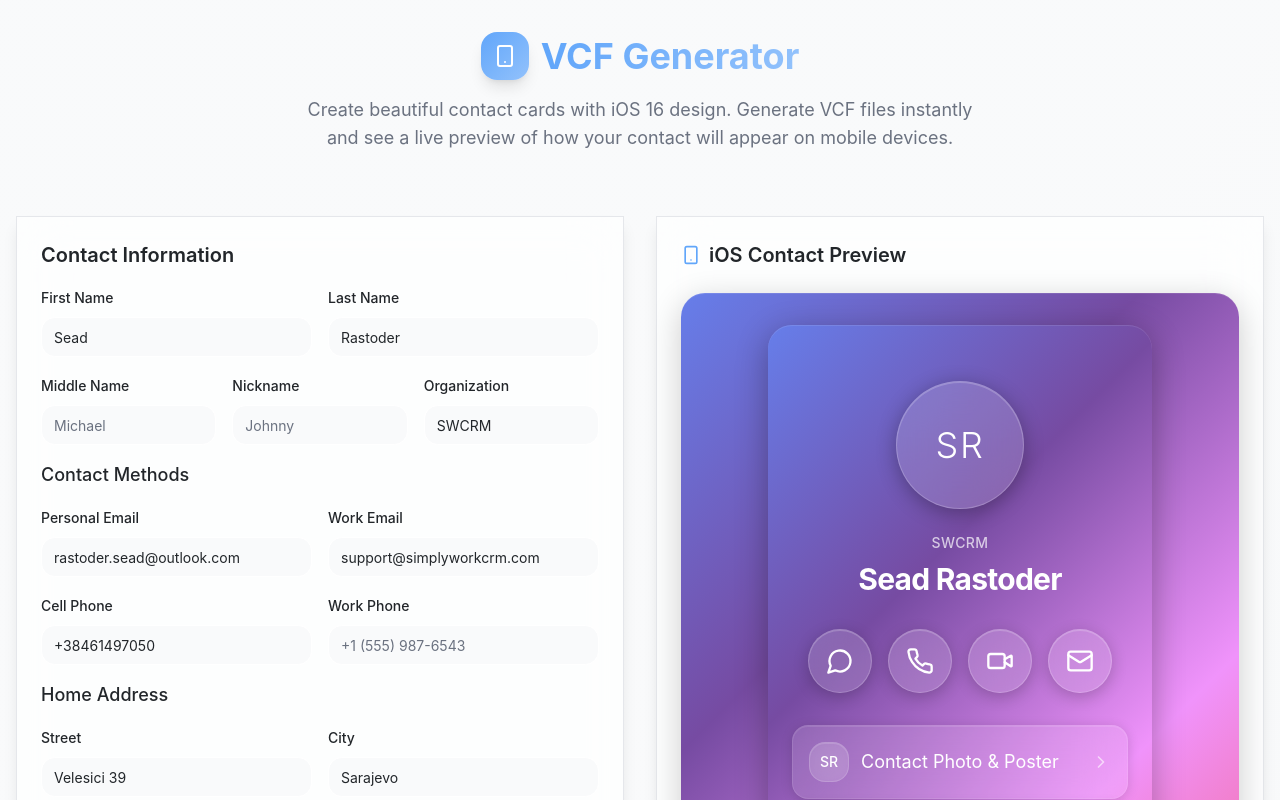
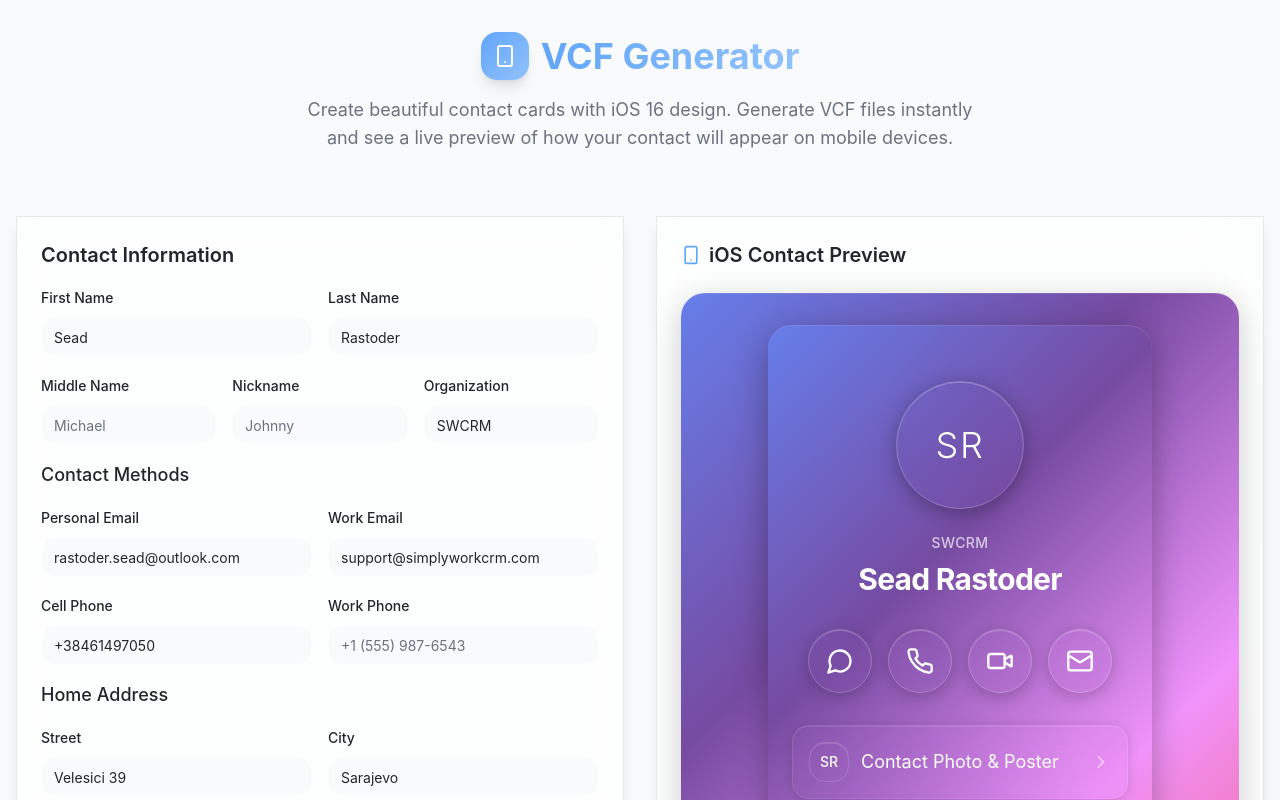
Before and after one commit to SimplyWorkCRM/swcrm-vcf-generator, a React (Vite) app: page / in a window 1280 px wide. Shown: the top 800 px of the page. Built offline with nearby package versions, Linux system fonts and the light colour scheme; the HTML template or start-up script is replaced by a standard one.

Commit message:
Refine glassmorphism darkness

```diff
--- a/src/index.css
+++ b/src/index.css
@@ -156,7 +156,8 @@ All colors MUST be HSL.
 
   .glass-avatar {
     @apply rounded-full backdrop-blur-xl border border-white/20;
-    background: rgba(255, 255, 255, 0.15);
+    background: rgba(0, 0, 0, 0.08), rgba(255, 255, 255, 0.12);
+    background-blend-mode: overlay;
     box-shadow:
       inset 0 1px 0 rgba(255, 255, 255, 0.2),
       0 4px 20px rgba(0, 0, 0, 0.3);
@@ -164,13 +165,15 @@ All colors MUST be HSL.
 
   .glass-mini-avatar {
     @apply rounded-lg backdrop-blur-lg border border-white/15;
-    background: rgba(255, 255, 255, 0.12);
+    background: rgba(0, 0, 0, 0.08), rgba(255, 255, 255, 0.1);
+    background-blend-mode: overlay;
     box-shadow: inset 0 1px 0 rgba(255, 255, 255, 0.15);
   }
 
   .glass-action-button {
     @apply w-16 h-16 rounded-full backdrop-blur-xl border border-white/20;
-    background: rgba(255, 255, 255, 0.15);
+    background: rgba(0, 0, 0, 0.08), rgba(255, 255, 255, 0.12);
+    background-blend-mode: overlay;
     @apply flex items-center justify-center transition-all duration-200;
     box-shadow:
       inset 0 1px 0 rgba(255, 255, 255, 0.2),
@@ -179,12 +182,14 @@ All colors MUST be HSL.
 
   .glass-action-button:hover {
     @apply scale-105;
-    background: rgba(255, 255, 255, 0.2);
+    background: rgba(0, 0, 0, 0.1), rgba(255, 255, 255, 0.15);
+    background-blend-mode: overlay;
   }
 
   .glass-section {
     @apply rounded-2xl p-4 backdrop-blur-xl border border-white/10;
-    background: rgba(255, 255, 255, 0.12);
+    background: rgba(0, 0, 0, 0.1), rgba(255, 255, 255, 0.1);
+    background-blend-mode: overlay;
     box-shadow:
       inset 0 1px 0 rgba(255, 255, 255, 0.1),
       0 2px 12px rgba(0, 0, 0, 0.15);
```
